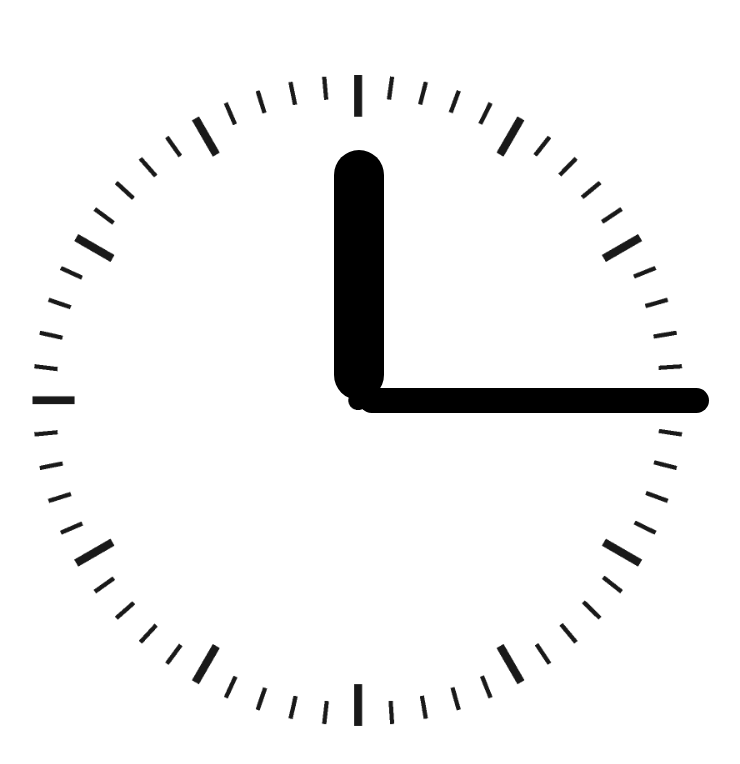
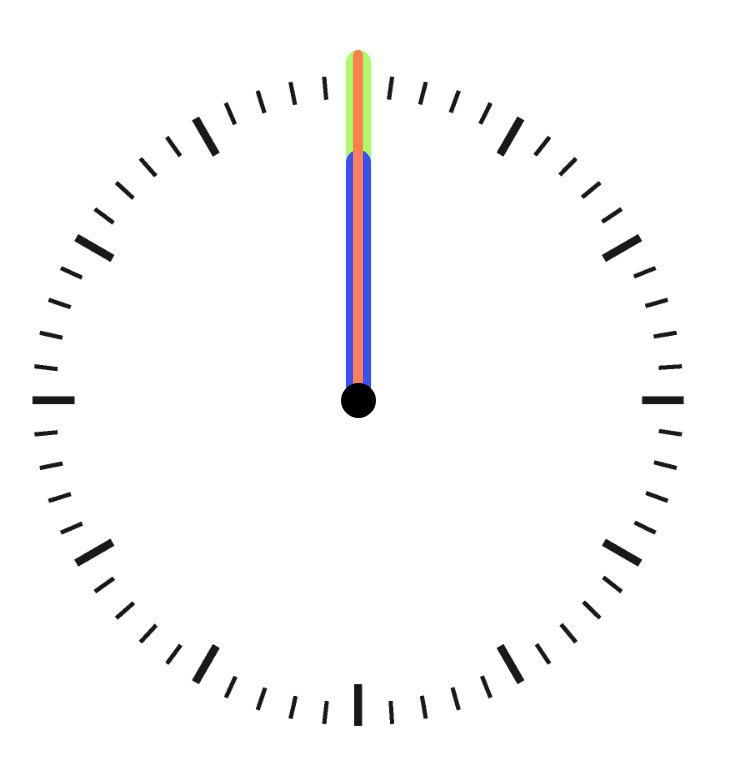
Before and after one commit to RikitoNoto/WindowClock, a Vue app: page / in a window 1280 px wide. Shown: the top 764 px of the page, without its empty margins (280-1020 px from the left). Built offline with nearby package versions, Linux system fonts and the light colour scheme.

Commit message:
create clock hands and a center circle

```diff
--- a/src/components/AnalogClock.vue
+++ b/src/components/AnalogClock.vue
@@ -1,16 +1,14 @@
 <script setup lang="ts">
+import Hand from './Hand.vue';
 </script>
 
 <template>
   <div class="analog_clock">
     <img src="../assets/clock.png" class="analog_clock__compass"/>
-    <div class="analog_clock__hand_hour">
-      <div class="analog_clock__hand_hour__dest"></div>
-    </div>
-
-    <div class="analog_clock__hand_minute">
-      <div class="analog_clock__hand_minute__dest"></div>
-    </div>
+    <div class="analog_clock__center_circle"></div>
+    <Hand class="analog_clock__hand_hour" :height="500" :width="250" :weight="25" :rotate="0" color="#3650FF"></Hand>
+    <Hand class="analog_clock__hand_min" :height="700" :width="250" :weight="25" :rotate="0" color="#A6FF69"></Hand>
+    <Hand class="analog_clock__hand_sec" :height="700" :width="250" :weight="10" :rotate="0" color="coral"></Hand>
   </div>
 </template>
 
@@ -22,69 +20,40 @@
     height: 100vh;
     top: calc(50% - 100vh / 2);
     left: calc(50% - 100vh / 2);
+    z-index: 0;
+  }
+
+  &__center_circle {
+    --circle-radius: 35px;
+    position:absolute;
+    top: calc(50% - var(--circle-radius) / 2);
+    left: calc(50% - var(--circle-radius) / 2 - 2px);
+    height: var(--circle-radius);
+    width: var(--circle-radius);
+    border-radius: 50%;
+    background-color: black;
+    z-index: 20;
   }
 
   &__hand_hour {
-    --hour_hand_height: 500px;
-    --hour_hand_width: 250px;
-    --hour_hand_weight: 50px;
-
     position:absolute;
-    width: var(--hour_hand_width);
-    height: var(--hour_hand_height);
-    top: calc(50% - var(--hour_hand_height) / 2);
-    left: calc(50% - var(--hour_hand_width) / 2 - 1px);
-
-    &__dest {
-      display: flex;
-      justify-content: center;
-      position: absolute;
-      border-radius: 50%;
-      width: var(--hour_hand_width);
-      height: var(--hour_hand_height);
-      &::before{
-        content: '';
-        position: absolute;
-        width: var(--hour_hand_weight);
-        height: calc(var(--hour_hand_height) / 2);
-        background: black;
-        z-index: 11;
-        border-radius: calc(var(--hour_hand_weight) / 2);
-      }
-    }
+    top: calc(50% - 500px / 2);
+    left: calc(50% - 250px / 2 - 2px);
+    z-index: 3;
   }
 
-&__hand_minute {
-  --minute_hand_height: 700px;
-  --minute_hand_width: 250px;
-  --minute_hand_weight: 25px;
+  &__hand_min {
+    position:absolute;
+    top: calc(50% - 700px / 2);
+    left: calc(50% - 250px / 2 - 2px);
+    z-index: 2;
+  }
 
-  position:absolute;
-  width: var(--minute_hand_width);
-  height: var(--minute_hand_height);
-  top: calc(50% - var(--minute_hand_height) / 2);
-  left: calc(50% - var(--minute_hand_width) / 2 - 1px);
-
-  &__dest {
-    display: flex;
-    justify-content: center;
-    position: absolute;
-    border-radius: 50%;
-    width: var(--minute_hand_width);
-    height: var(--minute_hand_height);
-    rotate: 90deg;
-    &::before{
-      content: '';
-      position: absolute;
-      width: var(--minute_hand_weight);
-      height: calc(var(--minute_hand_height) / 2);
-      background: black;
-      z-index: 11;
-      border-radius: calc(var(--minute_hand_weight) / 2);
-    }
+  &__hand_sec {
+    position:absolute;
+    top: calc(50% - 700px / 2);
+    left: calc(50% - 250px / 2 - 2px);
+    z-index: 4;
   }
 }
-
-
-}
 </style>
--- /dev/null
+++ b/src/components/Hand.vue
@@ -0,0 +1,62 @@
+<script setup lang="ts">
+const props = defineProps({
+  height: {
+    type: Number,
+    default: 0,
+  },
+  width: {
+    type: Number,
+    default: 0,
+  },
+  weight: {
+    type: Number,
+    default: 0,
+  },
+  rotate: {
+    type: Number,
+    default: 0,
+  },
+  color: {
+    type: String,
+    default: "black",
+  }
+});
+</script>
+
+<template>
+  <div class="hand">
+    <div class="hand__dest">
+    </div>
+  </div>
+</template>
+
+<style scoped lang="scss">
+.hand {
+  --hand_height: v-bind(`${props.height}px`);
+  --hand_width: v-bind(`${props.width}px`);
+  --hand_weight: v-bind(`${props.weight}px`);
+  --dest_rotate: v-bind(`${props.rotate}deg`);
+  --hand_color: v-bind(props.color);
+
+  width: var(--hand_width);
+  height: var(--hand_height);
+
+  &__dest {
+    display: flex;
+    justify-content: center;
+    position: absolute;
+    border-radius: 50%;
+    width: var(--hand_width);
+    height: var(--hand_height);
+    rotate: var(--dest_rotate);
+    &::before{
+      content: '';
+      position: absolute;
+      width: var(--hand_weight);
+      height: calc(var(--hand_height) / 2);
+      background: var(--hand_color);
+      border-radius: calc(var(--hand_weight) / 2);
+    }
+  }
+}
+</style>
```
